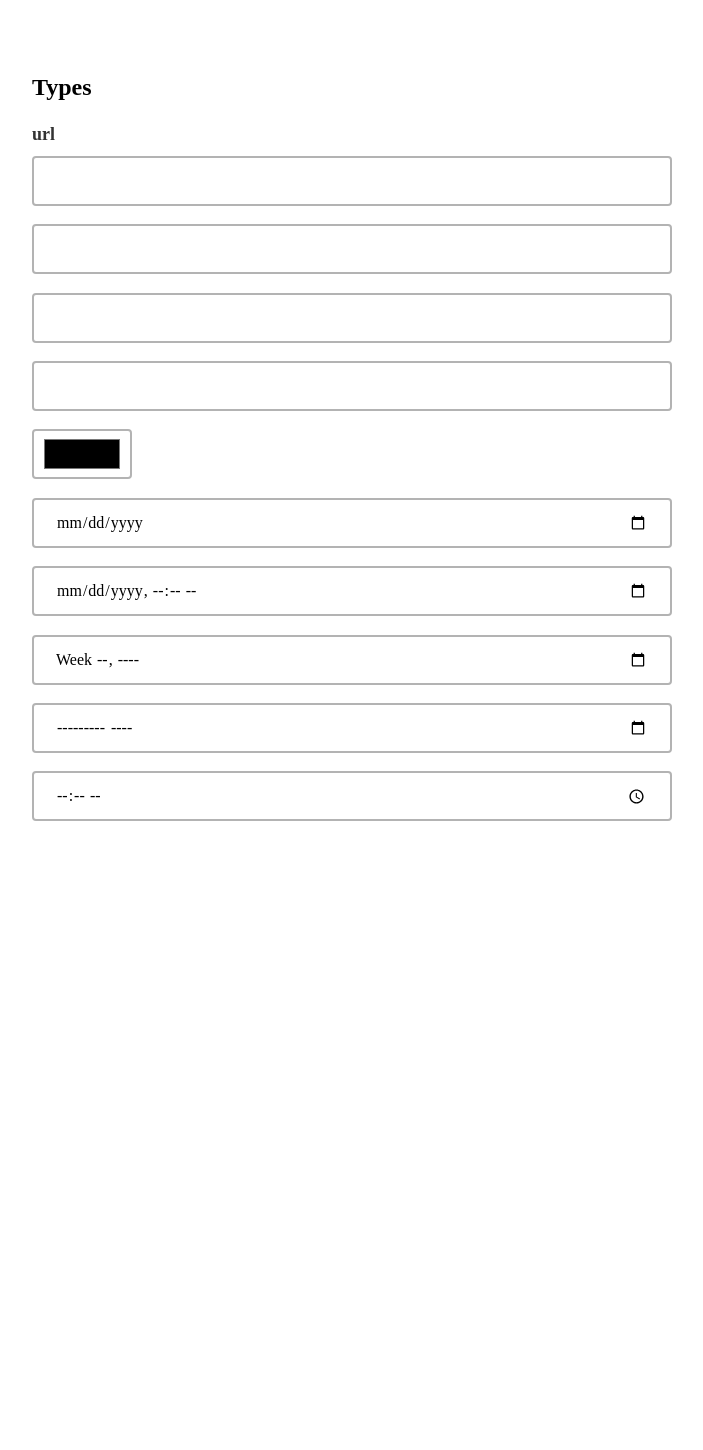
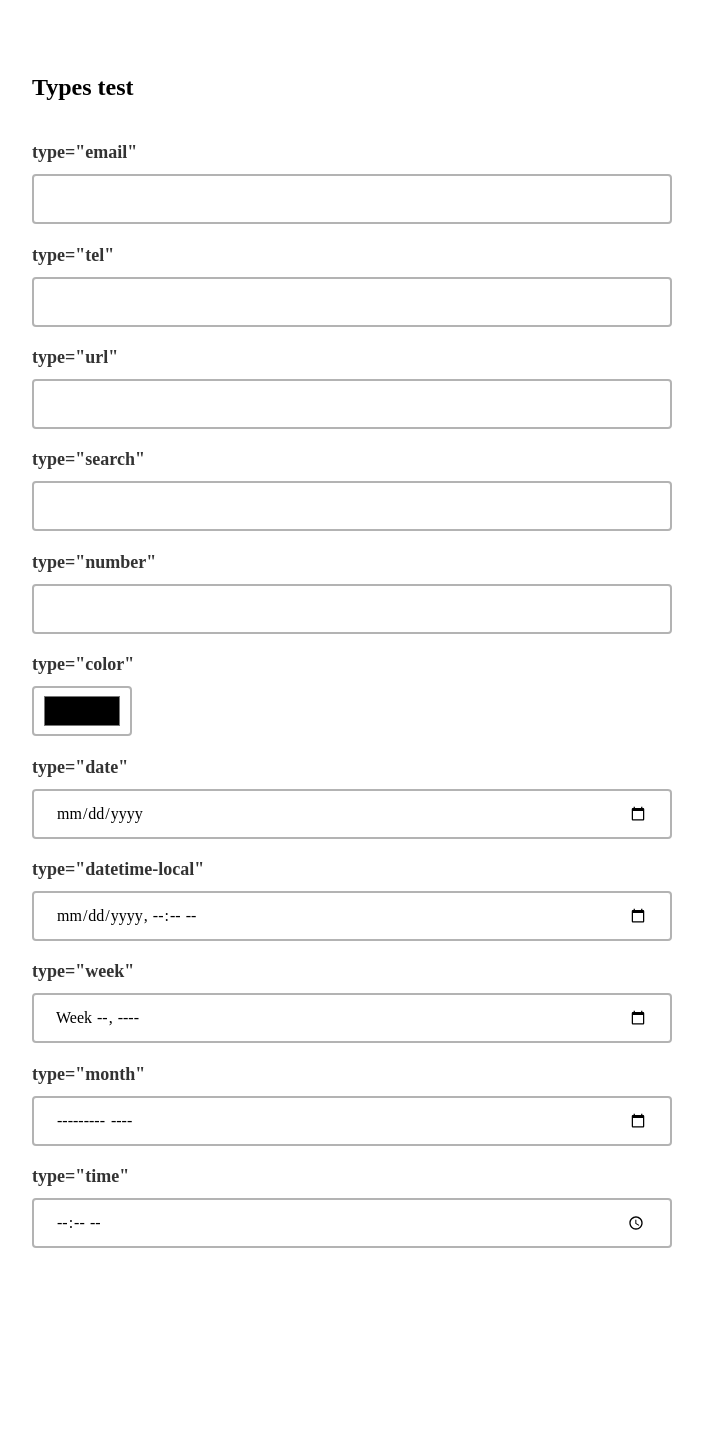
Before and after one commit to shchukin/template, a PHP site: page /markups/_input.html in a window 1280 px wide. Shown: the part 2767-4217 px from the top of the page, without its empty margins (288-991 px from the left). Before the commit the page ends 3588 px from the top, so only its background shows below. Run offline with PHP 8.4, Linux system fonts and the light colour scheme.

Commit message:
types test

```diff
--- a/src/markups/_input.html
+++ b/src/markups/_input.html
@@ -245,11 +245,29 @@
             <br>
             <br>
             <br>
-            <h2>Types</h2>
+            <h2>Types test</h2>
+            <br>
 
+            <label class="label" for="uzoyce97">
+                type="email"
+            </label>
+            <div class="input">
+                <input class="input__widget" type="email" id="uzoyce97">
+            </div>
+
+            <br>
+
+            <label class="label" for="qv6hko4q">
+                type="tel"
+            </label>
+            <div class="input">
+                <input class="input__widget" type="tel" id="qv6hko4q">
+            </div>
+
+            <br>
 
             <label class="label" for="dqx2iwgu">
-                url
+                type="url"
             </label>
             <div class="input">
                 <input class="input__widget" type="url" id="dqx2iwgu">
@@ -257,59 +275,74 @@
 
             <br>
 
-            <label for="tzu2dahi">
-
+            <label class="label" for="ey58yjk9">
+                type="search"
             </label>
             <div class="input">
-                <input class="input__widget" type="tel" id="p17ufmf9">
+                <input class="input__widget" type="search" id="ey58yjk9">
             </div>
 
             <br>
 
+            <label class="label" for="h68i9f7g">
+                type="number"
+            </label>
             <div class="input">
-                <input class="input__widget" type="search">
+                <input class="input__widget" type="number" id="h68i9f7g">
             </div>
 
             <br>
 
+            <label class="label" for="8fq2k8fo">
+                type="color"
+            </label>
             <div class="input">
-                <input class="input__widget" type="number">
+                <input class="input__widget" type="color" id="8fq2k8fo">
             </div>
 
             <br>
 
+            <label class="label" for="vecqj15p">
+                type="date"
+            </label>
             <div class="input">
-                <input class="input__widget" type="color">
+                <input class="input__widget" type="date" id="vecqj15p">
             </div>
 
             <br>
 
+            <label class="label" for="8xg4jfb3">
+                type="datetime-local"
+            </label>
             <div class="input">
-                <input class="input__widget" type="date">
+                <input class="input__widget" type="datetime-local" id="8xg4jfb3">
             </div>
 
             <br>
 
+            <label class="label" for="brif3gg2">
+                type="week"
+            </label>
             <div class="input">
-                <input class="input__widget" type="datetime-local">
+                <input class="input__widget" type="week" id="brif3gg2">
             </div>
 
             <br>
 
+            <label class="label" for="iei6tkvf">
+                type="month"
+            </label>
             <div class="input">
-                <input class="input__widget" type="week">
+                <input class="input__widget" type="month" id="iei6tkvf">
             </div>
 
             <br>
 
+            <label class="label" for="33s23mr7">
+                type="time"
+            </label>
             <div class="input">
-                <input class="input__widget" type="month">
-            </div>
-
-            <br>
-
-            <div class="input">
-                <input class="input__widget" type="time">
+                <input class="input__widget" type="time" id="33s23mr7">
             </div>
 
 
--- a/src/styles/_input.css
+++ b/src/styles/_input.css
@@ -2,7 +2,7 @@
 
 }
     .input__widget {
-        /*appearance: none; !* not just for <select> appearance, but also for some details like box-shadow on iOS *!*/
+        appearance: none; /* not just for <select> appearance, but also for some details like box-shadow on iOS */
         vertical-align: top;
         width: 100%;
         height: 50px;
```
